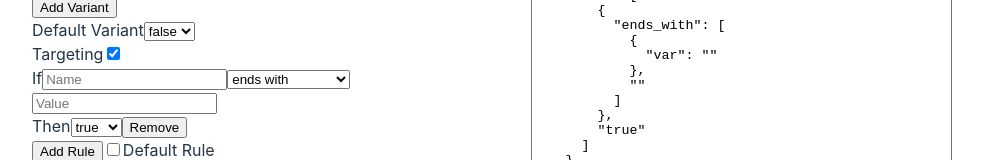
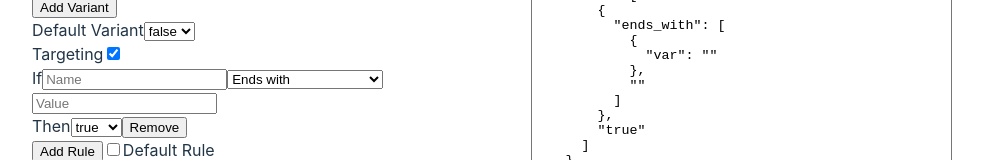
Before and after one commit to yangzhaox/flagd-ui, a React (Vite) app: page / in a window 1280 px wide. Both pictures are taken after a click on the checkbox "Targeting". Shown: the part 307-467 px from the top of the page, without its empty margins (0-983 px from the left). Built offline with nearby package versions, Linux system fonts and the light colour scheme.

Commit message:
add most operators

```diff
--- a/src/App.jsx
+++ b/src/App.jsx
@@ -35,9 +35,22 @@ const Rule = ({ index, variants, rule, handleRuleChange, removeRule }) => {
         <select id={`operator${index}`}
           value={rule.condition.operator}
           onChange={(e) => handleRuleChange(index, "operator", e.target.value)}>
-          <option value="ends_with">ends with</option>
-          <option value="in">in</option>
-          <option value="sem_ver">semantic version</option>
+          <option value="ends_with">Ends with</option>
+          <option value="in">In a list</option>
+          <option value="not_in">Not in a list</option>
+          <option value="sem_ver">Semantic version</option>
+          <option value="==">Equals</option>
+          <option value="===">Strict equals</option>
+          <option value="!=">Not equals</option>
+          <option value="!==">Not strict equals</option>
+          <option value="!!">Exists</option>
+          <option value="!">Not exists</option>
+          <option value=">">Greater than</option>
+          <option value=">=">Greater than or equals</option>
+          <option value="<">Less than</option>
+          <option value="<=">Less than or equals</option>
+          <option value="in_string">Contains</option>
+          <option value="not_in_string">Not contains</option>
         </select>
         {semVerSubOperatorBlock}
         <input id={`condition${index}Value`} placeholder="Value"
```
